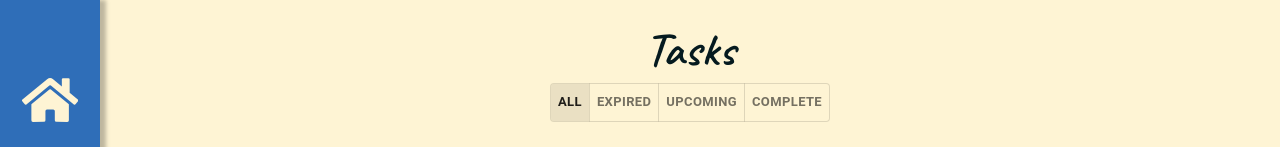
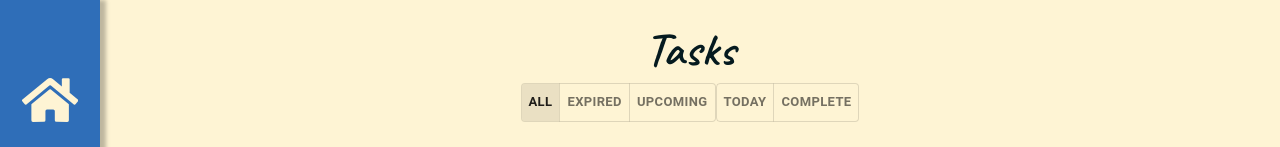
Before and after one commit to dnguyen130/stepahead, a React (Vite) app: page /tasks in a window 1280 px wide. Shown: the top 147 px of the page. Built offline with nearby package versions, Linux system fonts and the light colour scheme; no server answers; the database is empty; sample sign-in values are in the browser's storage.

Commit message:
task category fix

```diff
--- a/src/components/shared/createTask/todoForm/index.tsx
+++ b/src/components/shared/createTask/todoForm/index.tsx
@@ -108,9 +108,7 @@ export default function CreateTaskForm(): ReactElement {
         }
         return todo
       })
-      console.log(todos, updatedTodos, currentEvent)
       // If the created todo does not exist already
-      console.log(!updatedTodos.some((todo) => todo.uid === currentEvent.uid))
       if (!updatedTodos.some((todo) => todo.uid === currentEvent.uid)) {
         setTodos([
           ...todos,
--- a/src/components/shared/todo/index.tsx
+++ b/src/components/shared/todo/index.tsx
@@ -151,7 +151,6 @@ export default function Todo({ todoType, journal }: TodoProps): ReactElement {
 
   const filteredTodos = (todoType: string): TodoDataProps[] => {
     if (todos !== null) {
-      console.log(todos)
       switch (todoType) {
         case 'upcoming': {
           return sortedTodos().filter((todo) =>
--- a/src/components/shared/todo/todoSwitches/index.tsx
+++ b/src/components/shared/todo/todoSwitches/index.tsx
@@ -3,7 +3,8 @@ import { useMyContext } from '@/utils/provider'
 import ToggleButton from '@mui/material/ToggleButton'
 import ToggleButtonGroup from '@mui/material/ToggleButtonGroup'
 
-const filterCategories = ['all', 'expired', 'upcoming', 'complete']
+const filterRow1 = ['all', 'expired', 'upcoming']
+const filterRow2 = ['today', 'complete']
 
 export default function TodoSwitches(): ReactElement {
   const { taskFilter, setTaskFilter } = useMyContext()
@@ -26,7 +27,28 @@ export default function TodoSwitches(): ReactElement {
         onChange={handleChange}
         className="tasktogglegroup"
       >
-        {filterCategories.map((filterType) => {
+        {filterRow1.map((filterType) => {
+          return (
+            <ToggleButton
+              key={filterType}
+              value={filterType}
+              sx={{
+                fontWeight: 600,
+              }}
+            >
+              {filterType}
+            </ToggleButton>
+          )
+        })}
+      </ToggleButtonGroup>
+      <ToggleButtonGroup
+        exclusive
+        size="small"
+        value={taskFilter}
+        onChange={handleChange}
+        className="tasktogglegroup"
+      >
+        {filterRow2.map((filterType) => {
           return (
             <ToggleButton
               key={filterType}
--- a/src/styles/components/pages/task.scss
+++ b/src/styles/components/pages/task.scss
@@ -1,3 +1,9 @@
 .tasktogglegroup {
   margin: 10px 0 0;
 }
+
+.todoswitchcont {
+  max-width: 300px;
+  @media (min-width: $tablet) {
+  }
+}
--- a/src/utils/firebasefunctions.ts
+++ b/src/utils/firebasefunctions.ts
@@ -268,9 +268,7 @@ const SignInWithGoogle = async (): Promise<Record<string, any> | string> => {
     }
 
     const userRef = await get(ref(db, 'users/' + user.uid))
-    if (userRef.exists()) {
-      console.log('user exists')
-    } else {
+    if (!userRef.exists()) {
       await WriteUserData(activeUserData)
     }
 
```
